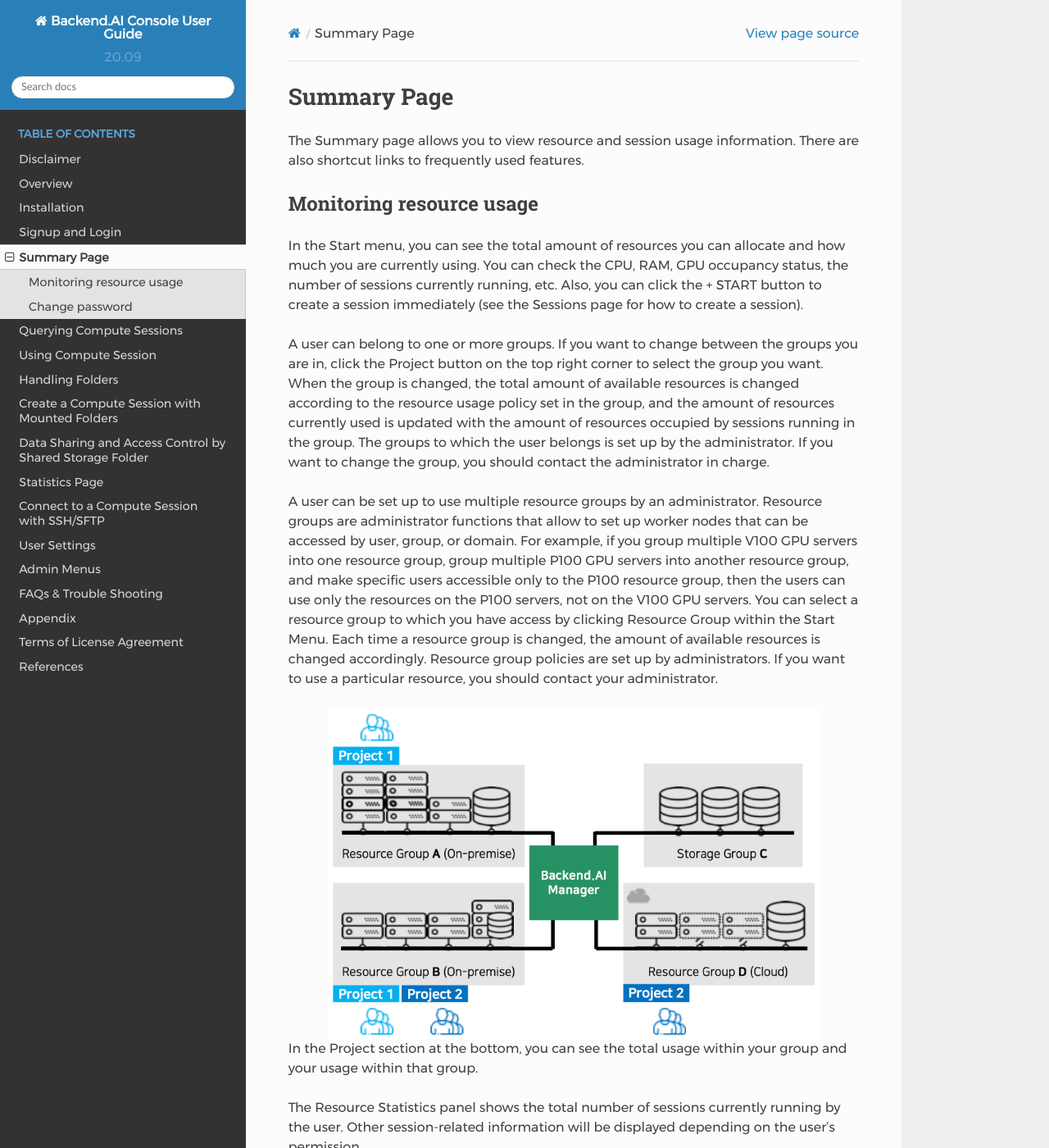
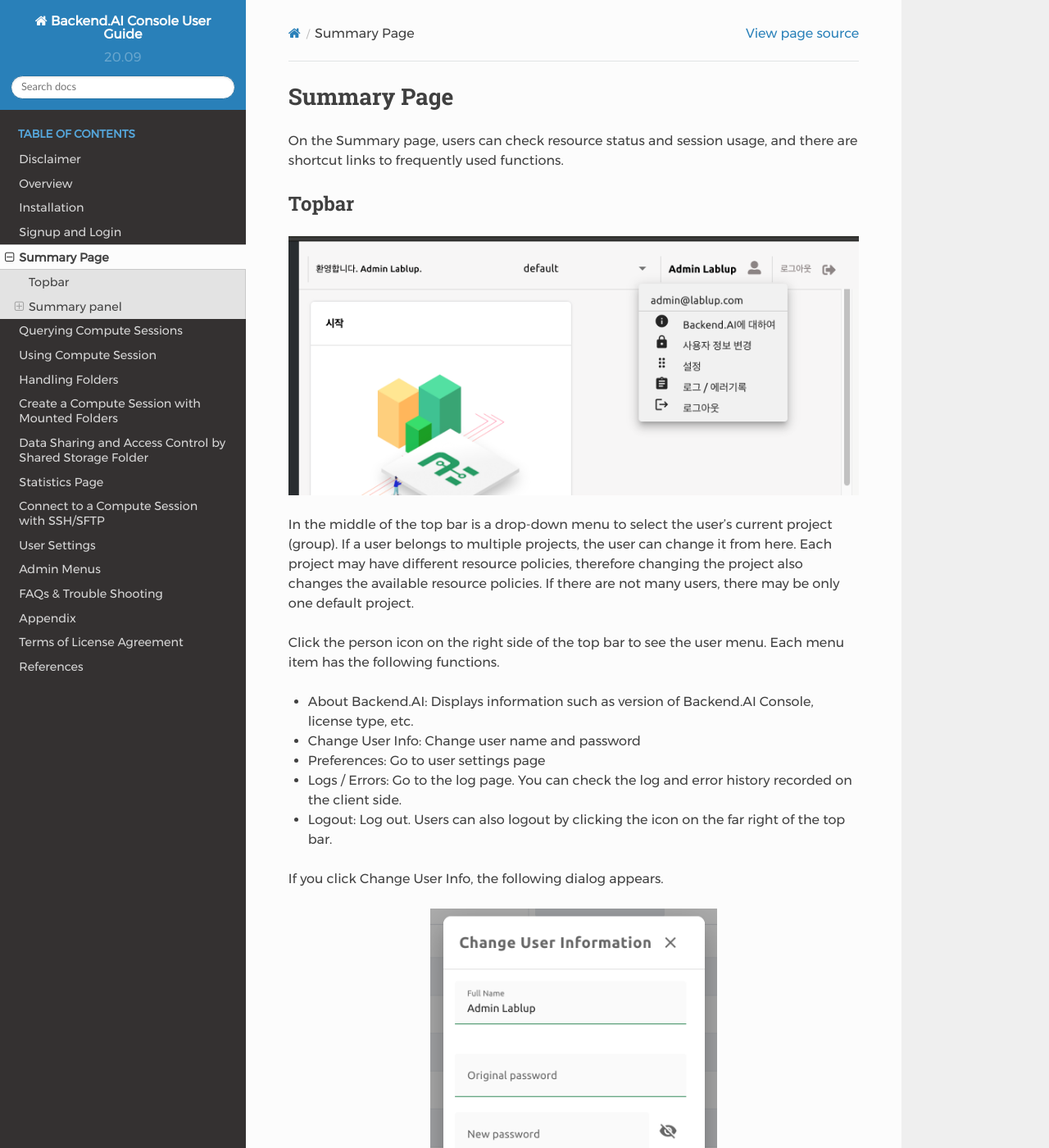
Before and after one commit to lablup/backend.ai-docs-webui, a Sphinx documentation site: the page built from docs/summary/summary.rst, in a window 1280 px wide and 1400 px high. Shown: the whole window at 82% size. Built offline with Sphinx 7.4.7 and the Read the Docs theme 2.0.0, drawn with Linux system fonts in a browser that asks for light colours; some of the changed text lies outside the part shown.

Commit message:
replaced by summary from docs-essential-guide-r2

```diff
--- a/docs/summary/summary.rst
+++ b/docs/summary/summary.rst
@@ -2,70 +2,107 @@
 Summary Page
 ============
 
-The Summary page allows you to view resource and session usage information.
-There are also shortcut links to frequently used features.
+On the Summary page, users can check resource status and session usage, and
+there are shortcut links to frequently used functions.
 
 
-Monitoring resource usage
--------------------------
+Topbar
+------
 
-In the Start menu, you can see the total amount of resources you can allocate
-and how much you are currently using. You can check the CPU, RAM, GPU occupancy
-status, the number of sessions currently running, etc. Also, you can click the +
-START button to create a session immediately (see the Sessions page for how to
-create a session).
+.. image:: topbar_usermenu.png
+   :alt: Topbar usermenu
 
-A user can belong to one or more groups. If you want to change between the groups you are in, click the Project button on the top right corner to select the
-group you want. When the group is changed, the total amount of available
-resources is changed according to the resource usage policy set in the group,
-and the amount of resources currently used is updated with the amount of
-resources occupied by sessions running in the group. The groups to which the user
-belongs is set up by the administrator. If you want to change the group, you
-should contact the administrator in charge.
+In the middle of the top bar is a drop-down menu to select the user's current
+project (group). If a user belongs to multiple projects, the user can change it from
+here. Each project may have different resource policies, therefore changing the project
+also changes the available resource policies. If there are not many users, there
+may be only one default project.
 
-A user can be set up to use multiple resource groups by an administrator.
-Resource groups are administrator functions that allow to set up worker
-nodes that can be accessed by user, group, or domain. For example, if you group
-multiple V100 GPU servers into one resource group, group multiple P100 GPU
-servers into another resource group, and make specific users accessible only to
-the P100 resource group, then the users can use only the resources on the P100 servers,
-not on the V100 GPU servers. You can select a resource group to which
-you have access by clicking Resource Group within the Start Menu. Each time a
-resource group is changed, the amount of available resources is changed
-accordingly. Resource group policies are set up by administrators. If you want
-to use a particular resource, you should contact your administrator.
+Click the person icon on the right side of the top bar to see the user menu.
+Each menu item has the following functions.
 
-.. image:: scaling_group.png
-   :width: 600
+* About Backend.AI: Displays information such as version of Backend.AI Console,
+  license type, etc.
+* Change User Info: Change user name and password
+* Preferences: Go to user settings page
+* Logs / Errors: Go to the log page. You can check the log and error history
+  recorded on the client side.
+* Logout: Log out. Users can also logout by clicking the icon on the far right
+  of the top bar.
+
+If you click Change User Info, the following dialog appears.
+
+.. image:: change_user_info.png
+   :width: 350
    :align: center
-   :alt: Example of resource groups (scaling groups) and projects configuration
 
-In the Project section at the bottom, you can see the total usage within your
-group and your usage within that group.
+Each item has the following meaning.
 
-The Resource Statistics panel shows the total number of sessions currently
-running by the user. Other session-related information will be displayed
-depending on the user's permission.
+* Full Name: User's name (up to 64 characters)
+* Original password: Original password. Click the right view icon to see the
+  input contents.
+* New password: New password (8 characters or more containing at least 1
+  alphabet, number, and symbol). Click the right view icon to see the input
+  contents. Ensure this is the same as the Original password.
 
-.. image:: summary_page.png
-   :alt: Summary page
+Enter the desired value and click the UPDATE button to update the user
+information.
 
 
-Change password
----------------
+Summary panel
+-------------
 
-You can change the password by clicking the Change Password menu of the settings
-button in the upper right corner. Enter the current password in the Original
-password field and the new password in the New password and New password (again)
-fields, then press the UPDATE button. At this time, the
-password should follow the rules below:
+.. image:: dashboard.png
+   :alt: Dashboard panels
 
-- 8 letters or more
-- One or more alphabets
-- One or more special characters
-- One or more numbers
+Various convenience panels are located under the top bar.
 
-.. image:: change_password_dialog.png
-   :width: 300
-   :align: center
-   :alt: Change password dialog
+Start Menu
+^^^^^^^^^^
+
+You can start a compute session by clicking on the START button. It is the same
+as the feature on the Sessions page, and is a shortcut button that helps you
+create a compute session immediately after logging in for the first time.
+
+Below the START button are shortcut links to the Data & Storage, Users, and
+Maintenance pages. Among these, the link to the Users and Maintenance page is
+only visible when logged in with an admin account.
+
+Resource Statistics
+^^^^^^^^^^^^^^^^^^^
+
+It shows the total amount of resources the user can allocate and the amount of
+resources currently allocated. You can check the user's CPU, memory, and GPU
+resource occupancy and quota respectively. Also, on the Sessions slider, you can
+see how many compute sessions the user can create simultaneously and how many
+compute sessions are currently running.
+
+You can change the resource group by clicking the Resource Group field at the
+top. Resource group is a concept that can group multiple Agent nodes as a single
+resource unit. If you have many agent nodes, you can configure settings such as
+assigning them to a specific project for each resource group. When there is only
+one agent node, it is normal to see only one resource group. If you change the
+resource group, the amount of resources may change depending on the amount of
+resources held by that resource group (agents belong to it).
+
+System Resources
+^^^^^^^^^^^^^^^^
+
+It shows the number of Agent worker nodes connected to the Backend.AI system and
+the total number of compute sessions currently created. You can also check the
+CPU, memory, and GPU utilization of the agent node. If you are logged in as a
+normal user, only the number of compute sessions you have created is displayed.
+
+Announcement
+^^^^^^^^^^^^
+
+Announcements will be displayed here. Announcements can be made through a
+separate admin console.
+
+Invitation
+^^^^^^^^^^
+
+If another user has shared their storage folder to you, it will be displayed
+here. If you accept the share request, you can view and access the shared folder
+in the Data & Storage folder. The access rights are determined by the shared
+user. Of course, you can also decline the sharing requests.
```
